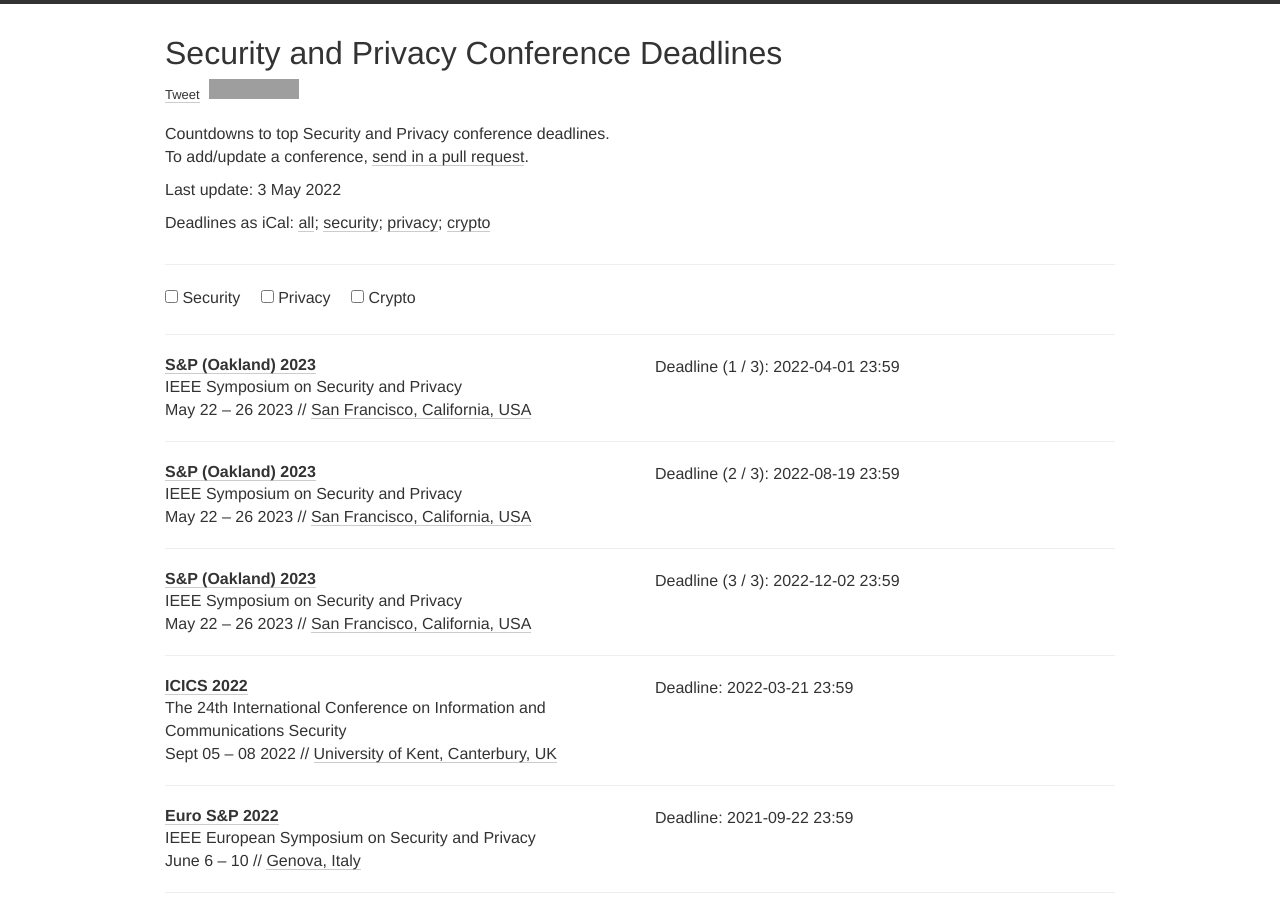
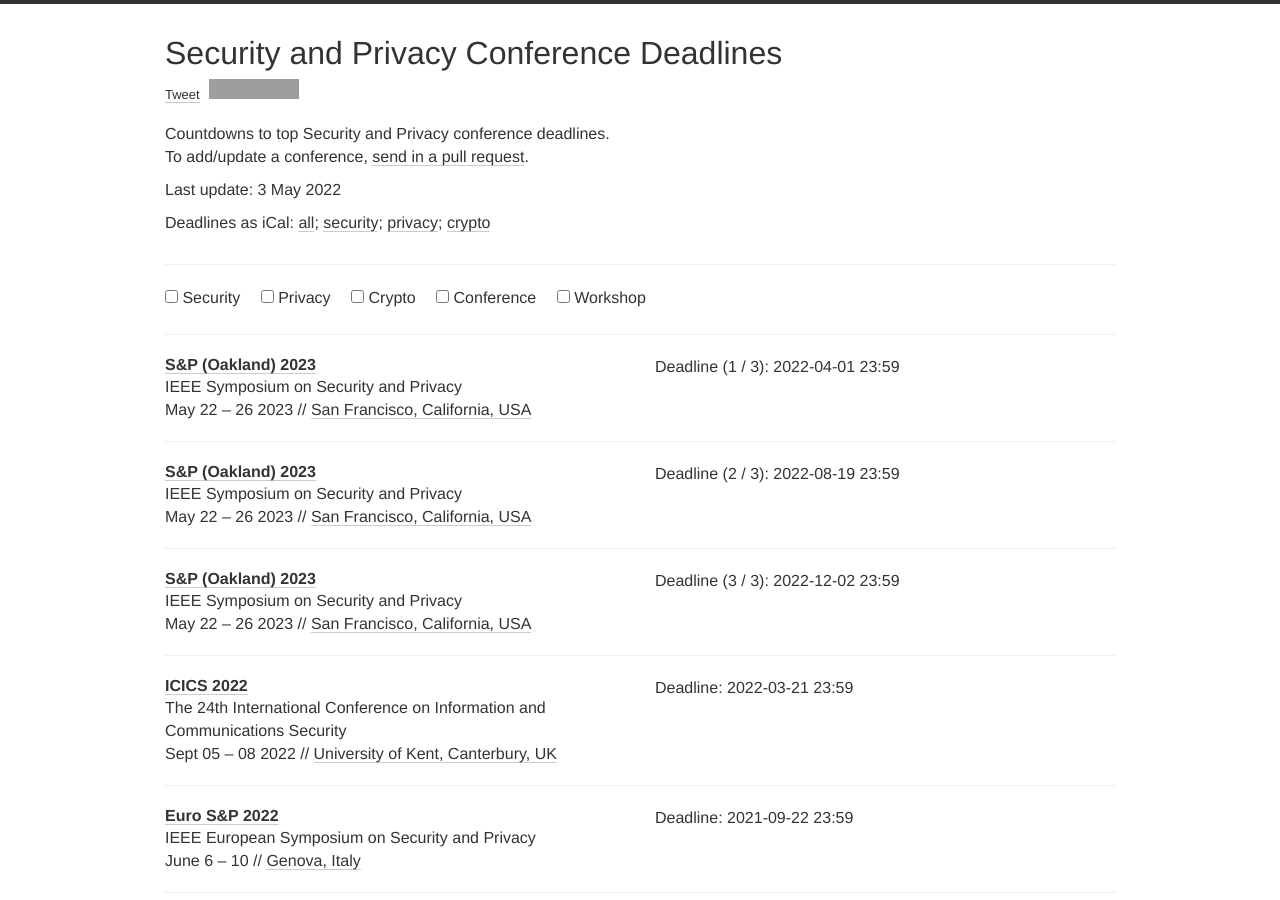
Before and after one commit to sec-deadlines/sec-deadlines.github.io, a Jekyll site: the page built from index.html, in a window 1280 px wide and 900 px high. Built offline with Jekyll 4.4.1, drawn with Linux system fonts in a browser that asks for light colours; nearby versions of some CDN libraries; comment, search, counter and statistics services are not loaded; grey boxes are pictures that could not be loaded.

Commit message:
add conference + workshop tags
helps distinguish between conference and workshop submissions so it's more acceptable to submit more workshop deadlines.

```diff
--- a/_data/types.yml
+++ b/_data/types.yml
@@ -5,3 +5,7 @@
   tag: PRIV
 - name: Crypto
   tag: CRYPTO
+- name: Conference
+  tag: CONF
+- name: Workshop
+  tag: SHOP
```
